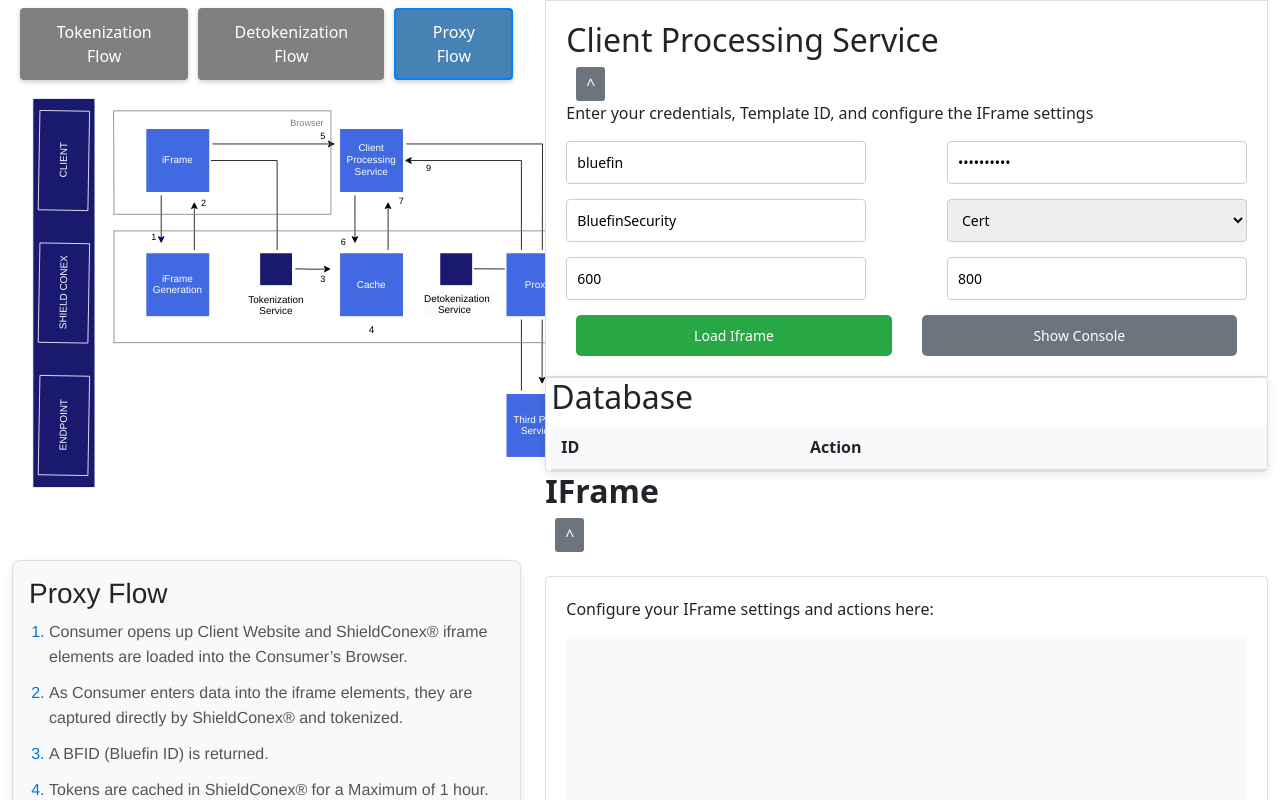
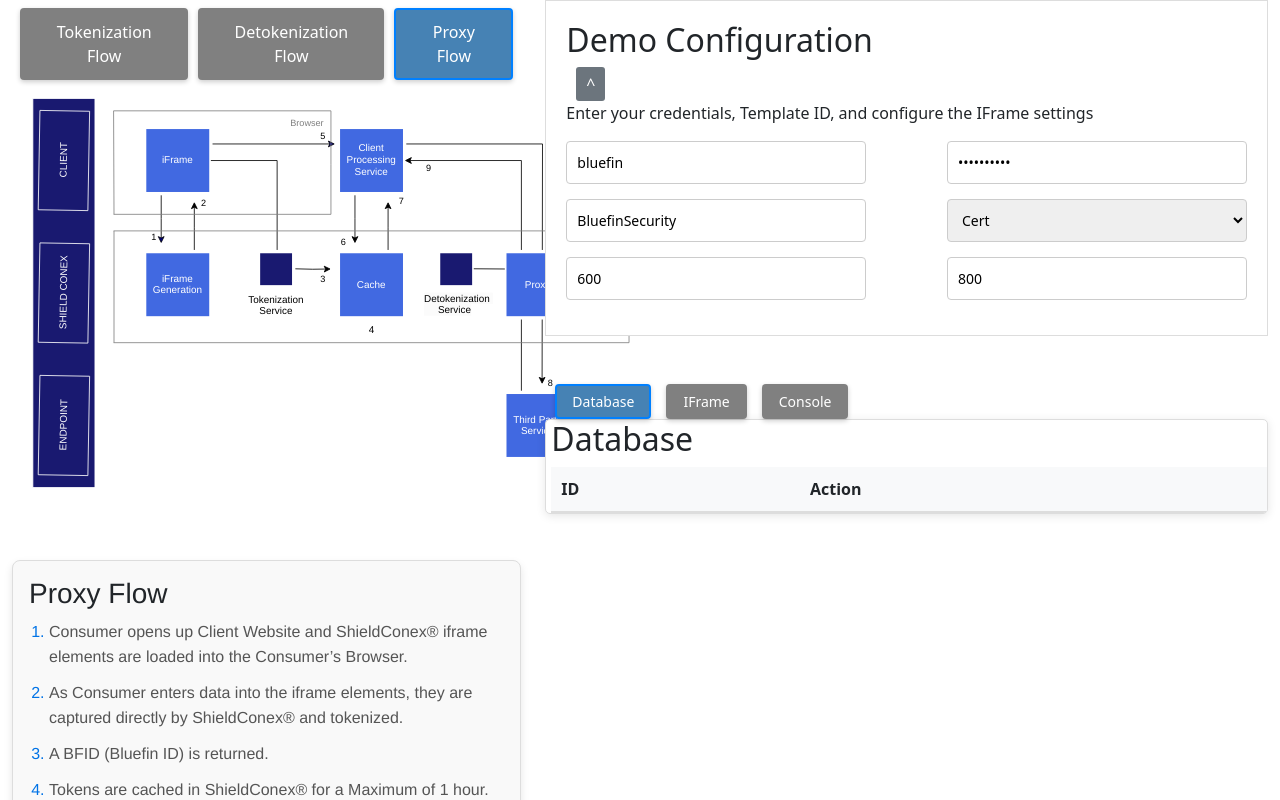
Before and after one commit to karinagassanova/testproject, an Angular app: page / in a window 1280 px wide. Shown: the top 800 px of the page. Built offline with nearby package versions, Linux system fonts and the light colour scheme.

Commit message:
added nav menu bar

```diff
--- a/src/app/app.component.css
+++ b/src/app/app.component.css
@@ -226,3 +226,47 @@
   padding: 10px; /* Optional: Add some padding around the iframe content */
   box-sizing: border-box; /* Ensure padding is included in the total size */
 }
+/* Style for the navigation tabs */
+.custom-nav-tabs {
+  border-radius: 5px; /* Rounded corners */
+}
+
+/* Style for each tab item */
+.custom-nav-tabs button {
+  padding: 5px 15px; /* Smaller padding for a more compact button */
+  margin-right: 5px; /* Spacing between the buttons */
+  background-color: rgb(128, 128, 128); /* Gray background for inactive tabs */
+  border: 2px solid transparent; /* Border for hover effects */
+  color: white; /* White text color */
+  border-radius: 4px; /* Slightly rounded corners */
+  font-size: 14px; /* Adjusted font size for a more compact look */
+  cursor: pointer; /* Change cursor to pointer on hover */
+  box-shadow: 0 2px 5px rgba(0, 0, 0, 0.2); /* Adds a shadow for depth */
+  transition: background-color 0.3s ease, color 0.3s ease; /* Smooth transition on hover */
+}
+
+/* Style for the inactive tabs */
+.custom-nav-tabs button:not(.active) {
+  background-color: rgb(128, 128, 128); /* Gray background for inactive tabs */
+  color: white; /* Text color */
+}
+
+/* Hover effect for all tabs */
+.custom-nav-tabs button:hover {
+  background-color: rgb(105, 105, 105); /* Darker gray on hover */
+  color: white; /* Ensure text is white on hover */
+}
+
+/* Active tab style */
+.custom-nav-tabs button.active {
+  background-color: rgb(70, 130, 180); /* Highlight color (SteelBlue) */
+  border: 2px solid rgb(0, 128, 255); /* Add a visible border to highlight */
+}
+
+/* Padding around the nav content */
+.ngbNavContent {
+  padding: 15px; /* Adjusted padding for the nav content */
+  background-color: white;
+  border: 1px solid #e9ecef;
+  border-radius: 5px;
+}
--- a/src/app/app.component.html
+++ b/src/app/app.component.html
@@ -9,7 +9,7 @@
       <div class="main-container">
         <!-- Configuration Area -->
         <div id="config-area" [ngClass]="{ 'folded': isConfigFolded }">
-          <h2>Client Processing Service</h2>
+          <h2>Demo Configuration</h2>
           <button class="fold-button" (click)="toggleConfigFold()">
             {{ isConfigFolded ? 'v' : '^' }}
           </button>
@@ -37,16 +37,13 @@
               <input type="text" [(ngModel)]="width" placeholder="Enter Width (e.g., 600px)" />
               <input type="text" [(ngModel)]="height" placeholder="Enter Height (e.g., 800px)" />
             </div>
-
-            <!-- Buttons Row -->
-            <div class="button-row">
-              <button class="go-button" (click)="onGoButtonClick()">Load Iframe</button>
-              <button class="console-button" (click)="toggleConsole()">
-                {{ showConsole ? 'Hide Console' : 'Show Console' }}
-              </button>
           </div>
         </div>
-        </div>
+        <br><br>
+        <ul ngbNav #nav="ngbNav" [(activeId)]="active" class="custom-nav-tabs"> <!-- Updated class name -->
+          <li [ngbNavItem]="1">
+            <button ngbNavLink>Database</button>
+            <ng-template ngbNavContent>
               <!-- Database Table -->
               <div id="database-table">
                 <h2>Database</h2>
@@ -68,63 +65,68 @@
                   </tbody>
                 </table>
               </div>
+            </ng-template>
+          </li>
 
-
+          <li [ngbNavItem]="2">
+            <button ngbNavLink>IFrame</button>
+            <ng-template ngbNavContent>
               <!-- IFrame Toggle Section -->
               <div id="iframe-toggle-area" [ngClass]="{ 'folded': isIframeFolded }">
-          <h2><b>IFrame</b></h2>
-          <button class="fold-button" (click)="toggleIframeFold()">
-            {{ isIframeFolded ? 'v' : '^' }} <!-- Toggle button -->
-          </button>
+                <div id="iframe-container">
+                  <h2>IFrame</h2>
+                  <button class="go-button" (click)="onGoButtonClick()">Load Iframe</button>
                   <br>
                   <br>
-          <div *ngIf="!isIframeFolded" id="iframe-container">
-            <p>Configure your IFrame settings and actions here:</p> <!-- Instruction text -->
                   <div id="frame1" class="iframe"></div> <!-- Loaded IFrame -->
-            <br>
-            <br>
+                  <br /><br />
                   <div class="button-row">
                     <button *ngIf="isGoPressed" class="clear-button" (click)="onClearButtonClick()">Clear</button>
                     <button *ngIf="isGoPressed" class="tokenize-button" (click)="onTokenizeButtonClick()">Tokenize</button>
                   </div>
                 </div>
               </div>
+            </ng-template>
+          </li>
 
-
+          <li [ngbNavItem]="3">
+            <button ngbNavLink>Console</button>
+            <ng-template ngbNavContent>
               <!-- Console Area -->
-        <div *ngIf="showConsole" id="right-column">
+              <div id="right-column">
                 <h2>Console</h2>
                 <div class="result-section">
           <pre>
             <code id="combined-result">
               <h3>IFrame Render Status</h3>
               <div>{{ iframeRenderStatus }}</div>
-
               <h3>Error Messages</h3>
               <div>
                 <div *ngFor="let e of iframeErrors">{{ e }}</div>
               </div>
-
               <h3>Token Data</h3>
               <div *ngFor="let e of tokenData">
                 BFID: {{ e.token }}
               </div>
-
               <h3>Tokenized Data</h3>
               <div *ngFor="let e of SCXTokens">
                 Name: {{ e.name }}, Value: {{ e.value }}
               </div>
-
               <h3>Detokenized Data</h3>
               <div *ngFor="let e of detokenizedData; let i = index">
                 Name: {{ SCXTokens[i].name }}, Detokenized Value: {{ e | json }}
               </div>
-
               <div>MessageID: {{ readResponse?.messageId }}</div>
             </code>
           </pre>
                 </div>
               </div>
+            </ng-template>
+          </li>
+        </ul>
+
+        <!-- Render content for the active tab -->
+        <div [ngbNavOutlet]="nav"></div>
       </div>
     </div>
   </div>
--- a/src/app/app.component.ts
+++ b/src/app/app.component.ts
@@ -3,6 +3,8 @@
 import { Subscription } from 'rxjs';
 import {DiagramComponent} from "./components/diagram/diagram.component";
 import {SharedService} from "./services/sharedservice";
+import { NgbNavModule } from '@ng-bootstrap/ng-bootstrap';
+
 
 interface TokenResponse {
   messageId: string;
@@ -338,4 +340,5 @@
   toggleIframeFold() {
     this.isIframeFolded = !this.isIframeFolded;
   }
+  active = 1;
 }
--- a/src/app/app.module.ts
+++ b/src/app/app.module.ts
@@ -42,6 +42,9 @@
     },
     SharedService
   ],
+  exports: [
+    DiagramComponent
+  ],
   bootstrap: [AppComponent]
 })
 
```
Lines whose indentation alone changed are shown as unchanged.
